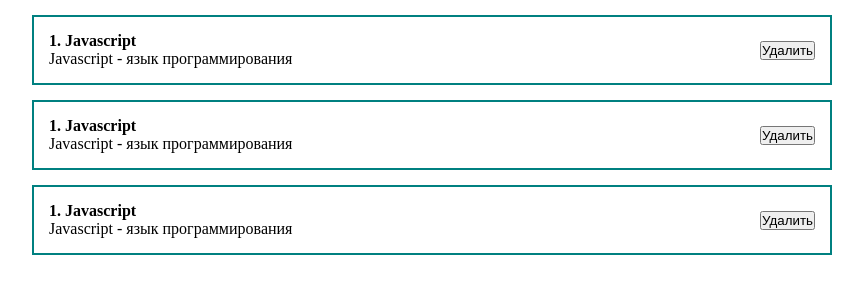
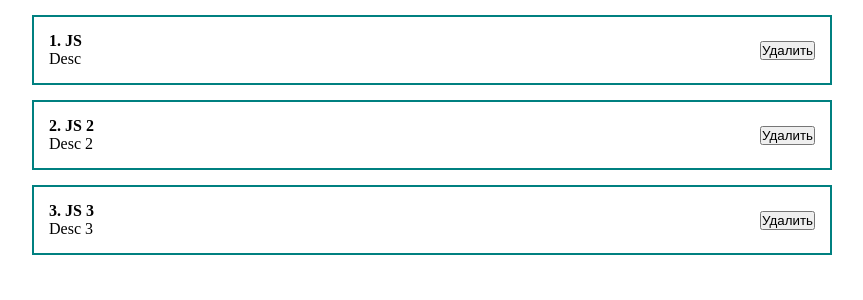
Before and after one commit to iAllBe/react-fundamental-course, a React (Create React App) app: page / in a window 1280 px wide. Shown: the top 300 px of the page, without its empty margins (208-1071 px from the left). Built offline with nearby package versions, Linux system fonts and the light colour scheme.

Commit message:
add posts state and .map

```diff
--- a/src/App.js
+++ b/src/App.js
@@ -2,12 +2,17 @@
 import {useState} from "react";
 
 export default function App() {
+    const [posts, setPosts] = useState([
+        {id: 1, title: 'JS', body: 'Desc'},
+        {id: 2, title: 'JS 2', body: 'Desc 2'},
+        {id: 3, title: 'JS 3', body: 'Desc 3'},
+    ]);
 
     return (
         <div className="App">
-            <PostItem/>
-            <PostItem/>
-            <PostItem/>
+            {posts.map(post =>
+                <PostItem post={post} key={post.id}/>
+            )}
         </div>
     );
 }
--- a/src/components/PostItem.jsx
+++ b/src/components/PostItem.jsx
@@ -1,9 +1,9 @@
-export default function PostItem() {
+export default function PostItem({post}) {
     return (
         <div className="post">
             <div className="post__content">
-                <strong>1. Javascript</strong>
-                <div>Javascript - язык программирования</div>
+                <strong>{post.id}. {post.title}</strong>
+                <div>{post.body}</div>
             </div>
             <div className="post__btns">
                 <button>Удалить</button>
```
